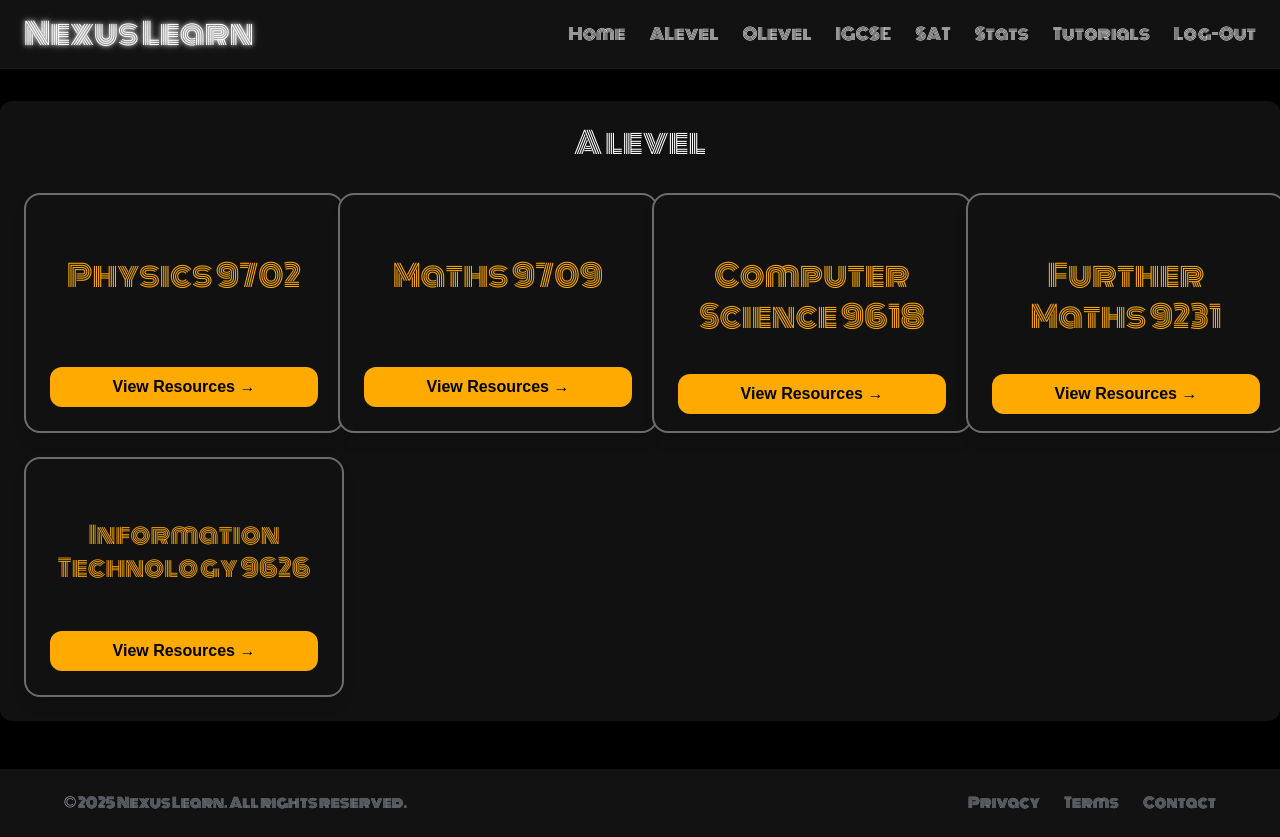
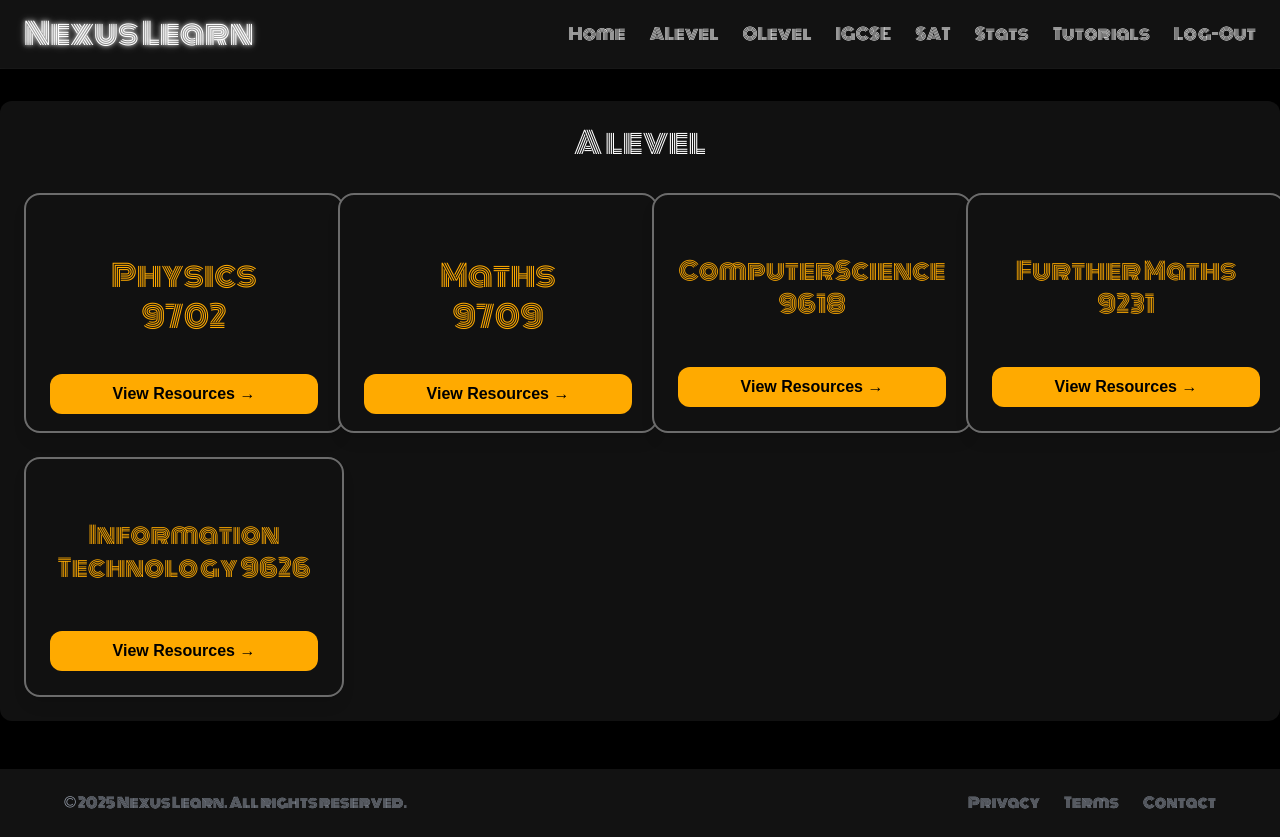
Before and after one commit to ARTariqDev/Nexus-Learn, a Next.js app: page /home/Alevel in a window 1280 px wide. Built offline with nearby package versions, Linux system fonts and the light colour scheme.

Commit message:
fixed a spacing issue upon user feedback

```diff
--- a/src/app/home/Alevel/page.js
+++ b/src/app/home/Alevel/page.js
@@ -32,16 +32,16 @@ export default function HomePage() {
 
           <div className="grid grid-cols-1 sm:grid-cols-2 lg:grid-cols-4 gap-6 ">
             <div className="fade-in fade-delay-1 mx-auto">
-              <Resources head="Physics 9702" link="Alevel/Physics" size="3"/>
+              <Resources head="Physics  9702" link="Alevel/Physics" size="3"/>
             </div>
             <div className="fade-in fade-delay-2 mx-auto">
-              <Resources head="Maths 9709" link="Alevel/Maths" size="3"/>
+              <Resources head="Maths  9709" link="Alevel/Maths" size="3"/>
             </div>
             <div className="fade-in fade-delay-3 mx-auto">
-              <Resources head="Computer Science 9618" link="Alevel/CS" size="3"/>
+              <Resources head="ComputerScience  9618" link="Alevel/CS" size="2"/>
             </div>
             <div className="fade-in fade-delay-4 mx-auto">
-              <Resources head="Further Maths 9231" link="Alevel/FM" size="3"/>
+              <Resources head="Further Maths  9231" link="Alevel/FM" size="2"/>
             </div>
             <div className="fade-in fade-delay-4 mx-auto">
               <Resources head="Information Technology 9626" link="Alevel/IT" size="2"/>
--- a/src/components/resources.js
+++ b/src/components/resources.js
@@ -11,12 +11,20 @@ const Resources = (props) => {
   const link = "/home/" + props.link;
   const size = props.size ? `text-${props.size}xl` : "text-5xl";
 
+  // Split on double spaces and insert <br /> between
+  const formattedHead = props.head.split("  ").map((part, index, array) => (
+    <span key={index}>
+      {part}
+      {index < array.length - 1 && <br />}
+    </span>
+  ));
+
   return (
     <div className="group bg-[#111111] border-2 border-[#6c6c6c] rounded-2xl p-6 shadow-lg hover:shadow-2xl hover:scale-105 transition-all duration-300 flex flex-col justify-between h-[15rem] w-[20rem] transform">
       <h2
         className={`${monoton.className} ${size} text-[#ffaa00] text-center mb-4 break-words leading-snug mt-4 group-hover:glow transition-all duration-300 py-5`}
       >
-        {props.head}
+        {formattedHead}
       </h2>
       <Link href={link}>
         <button className="mt-auto bg-[#ffaa00] text-black font-semibold px-6 py-2 rounded-xl hover:bg-transparent hover:text-[#ffaa00] hover:border-2 hover:border-[#ffaa00] transition-all w-full">
```
